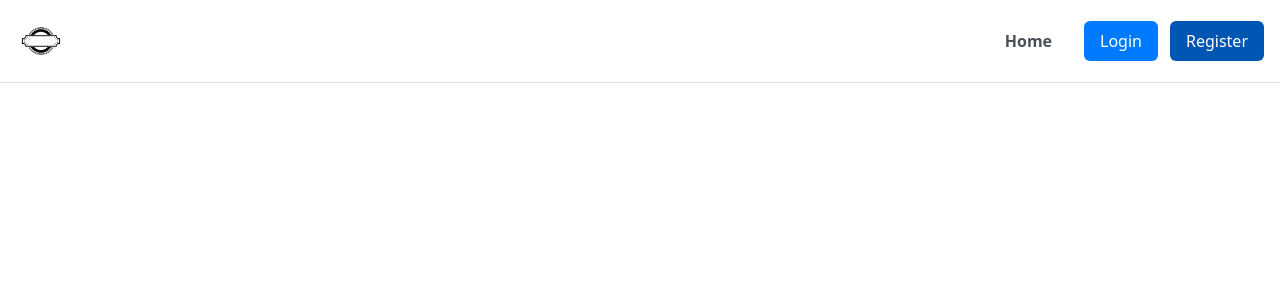
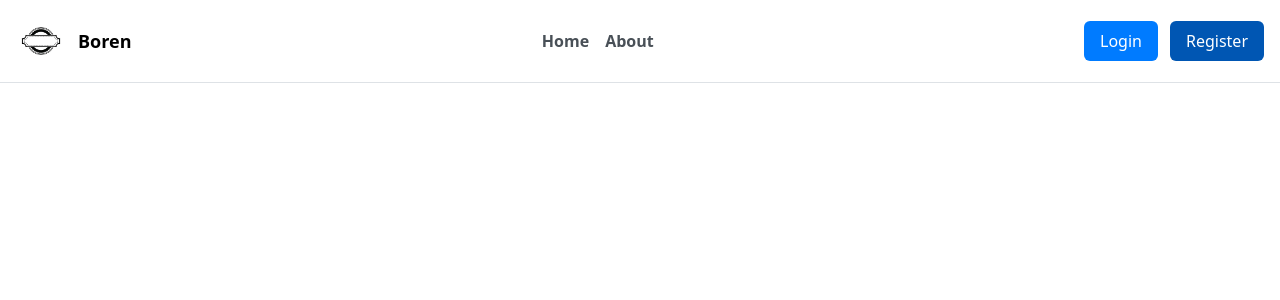
Before and after one commit to Aetyyy/SimpleAuth-NextJS, a Next.js app: page / in a window 1280 px wide. Shown: the top 300 px of the page. Built offline with nearby package versions, Linux system fonts and the light colour scheme; no server answers.

Commit message:
Update navbar

```diff
--- a/src/components/navbar.tsx
+++ b/src/components/navbar.tsx
@@ -8,14 +8,20 @@ export default async function Navbar() {
   return (
     <nav className="bg-navbar-light border-b border-navbar-border fixed w-full top-0">
       <div className="max-w-screen-xl flex items-center justify-between container mx-auto p-4">
-        <Link href={"/"}>
+        <Link href={"/"} className="flex items-center gap-3">
           <Image src={"/logo.jpg"} alt="logo" width={50} height={50} priority />
+          <h1 className="text-lg font-bold">Boren</h1>
         </Link>
         <div className="flex items-center gap-3">
-          <ul className="hidden md:flex items-center gap-4 mr-5 font-semibold text-navbar-text">
+          <ul className="hidden sm:flex items-center gap-4 mr-5 font-semibold text-navbar-text">
             <li>
               <Link href={"/"} className="hover:text-navbar-hover-text">
                 Home
+              </Link>
+            </li>
+            <li>
+              <Link href={"/"} className="hover:text-navbar-hover-text">
+                About
               </Link>
             </li>
             {session && (
@@ -49,6 +55,8 @@ export default async function Navbar() {
               </>
             )}
           </ul>
+        </div>
+        <div className="flex items-center gap-3">
           {session && (
             <div className="flex gap-3 items-center">
               <div className="flex flex-col justify-center -space-y-1">
@@ -70,7 +78,7 @@ export default async function Navbar() {
                   height={512}
                   priority
                   quality={100}
-                  className="w-10 h-10 rounded-full"
+                  className="max-w-10 h-10 rounded-full"
                 />
               </button>
             </div>
@@ -93,13 +101,13 @@ export default async function Navbar() {
             <>
               <Link
                 href={"/login"}
-                className="bg-button-light text-white px-4 py-2 rounded-md hover:bg-button-hover transition-colors duration-500"
+                className="hidden sm:block bg-button-light text-white px-4 py-2 rounded-md hover:bg-button-hover transition-colors duration-500"
               >
                 Login
               </Link>
               <Link
                 href={"/register"}
-                className="bg-[#0056b3] text-white px-4 py-2 rounded-md hover:bg-button-light transition-colors duration-500"
+                className="hidden sm:block bg-[#0056b3] text-white px-4 py-2 rounded-md hover:bg-button-light transition-colors duration-500"
               >
                 Register
               </Link>
```
